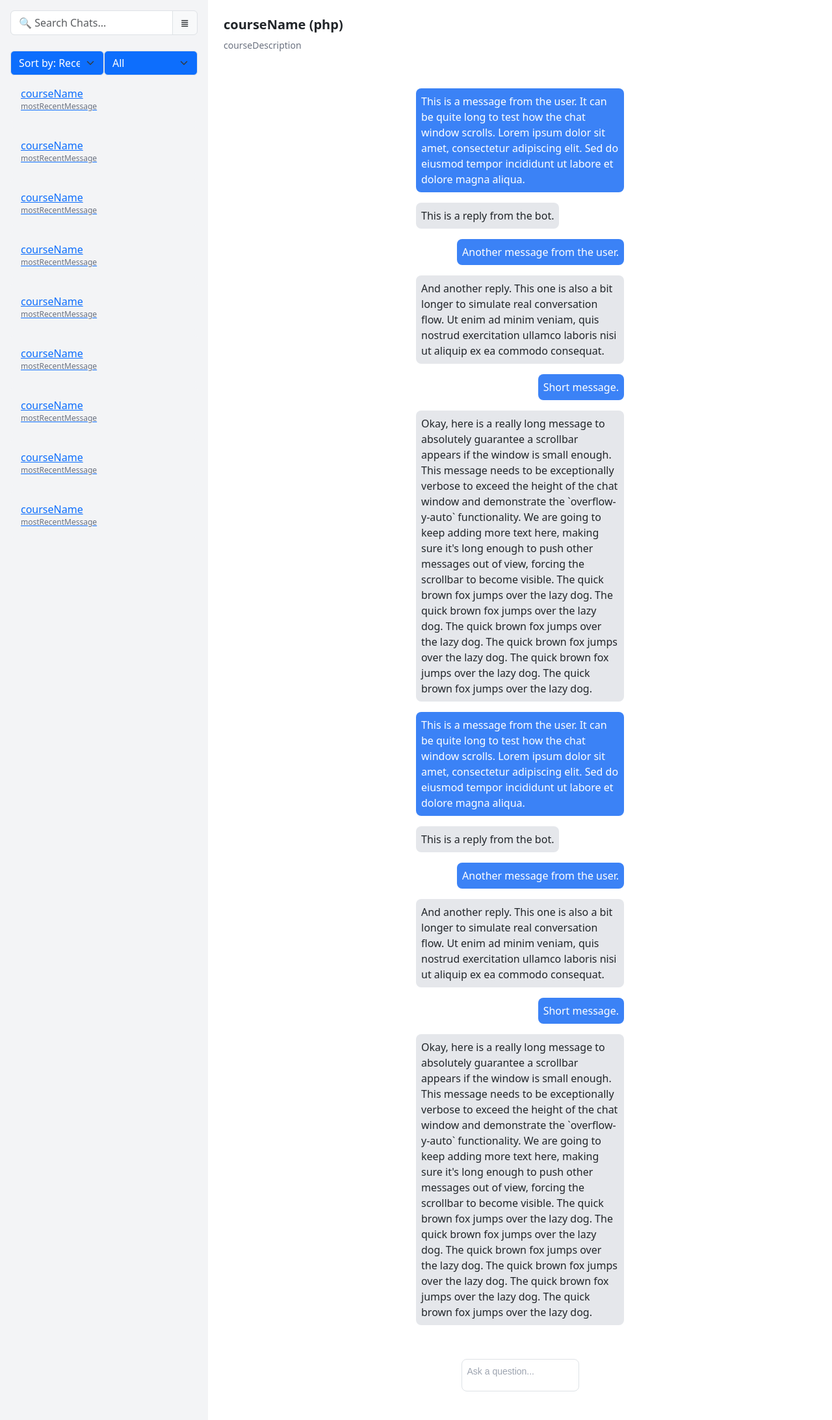
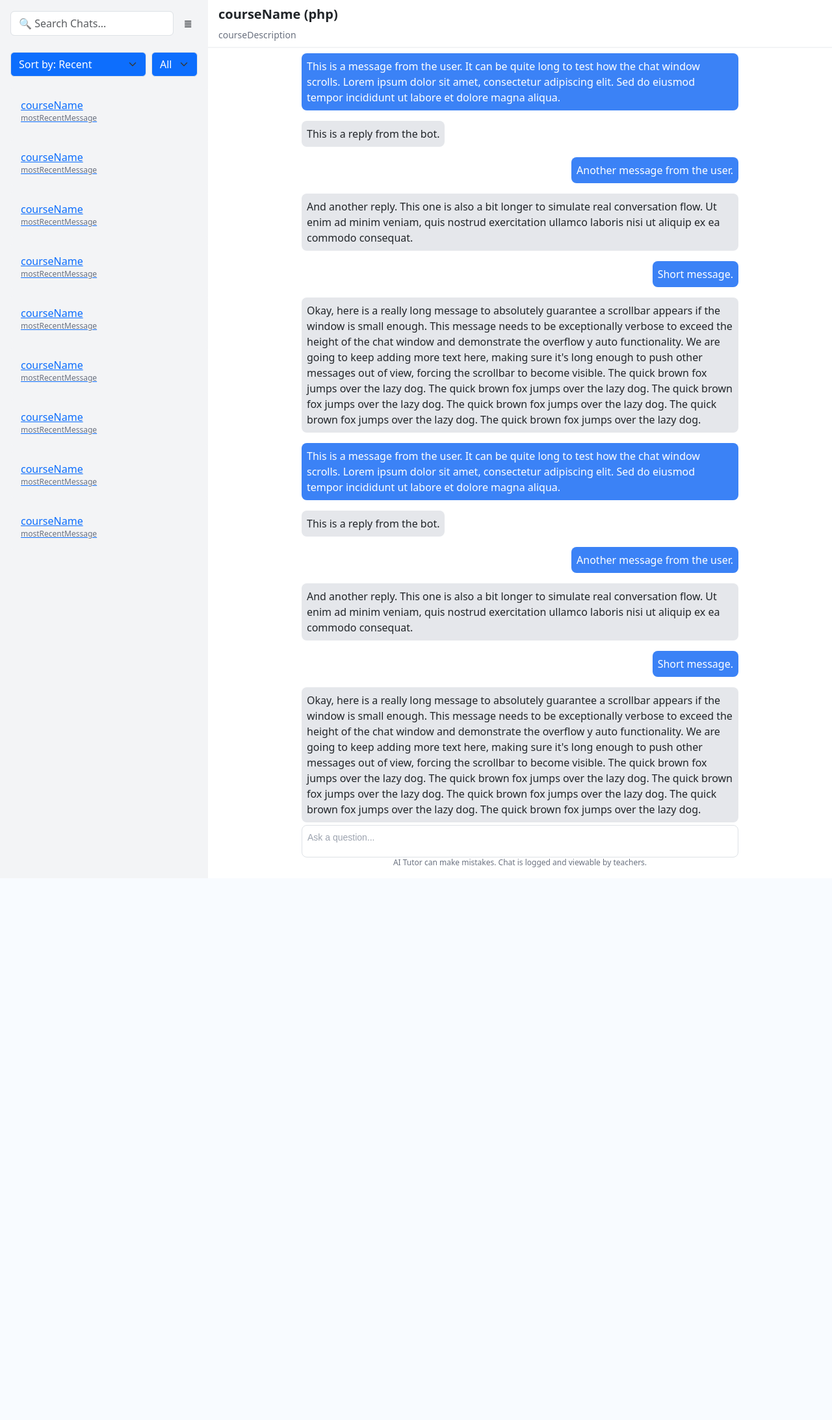
Before and after one commit to Etown-CS/JayWingAITutor, a Flask app: page /student in a window 1280 px wide. Shown: the part 56-2242 px from the top of the page at 65% size. After the commit the page ends 1391 px from the top, so only its background shows below. Run offline with Flask 3, Linux system fonts and the light colour scheme; parts of the project's set-up code (start-up, migrations or seed data) failed here and were passed over; some libraries are stand-ins or nearby versions.

Commit message:
skeleton structure for student page finished

```diff
--- a/static/student.css
+++ b/static/student.css
@@ -1,8 +1,7 @@
-/* In your ../static/student.css file */
 html, body {
     height: 100%;
-    margin: 0 !important; /* Use !important to override Bootstrap if needed */
-    padding: 0 !important; /* Use !important to override Bootstrap if needed */
+    margin: 0 !important;
+    padding: 0 !important;
     box-sizing: border-box;
 }
 
@@ -13,7 +12,7 @@ html, body {
 
 /* Ensure no default gaps from Bootstrap's grid system if used on body/main containers */
 .row, .container, .container-fluid {
-    --bs-gutter-x: 0; /* Bootstrap 5 gutter removal */
+    --bs-gutter-x: 0;
     --bs-gutter-y: 0;
     margin-right: 0;
     margin-left: 0;
@@ -21,6 +20,78 @@ html, body {
     padding-left: 0;
 }
 
+/* --- Core Layout Fixes --- */
+
+body {
+    display: flex;
+    flex-direction: column; /* Stacks header, content, and (potential) footer vertically */
+    height: 100vh; /* Ensures body takes full viewport height */
+}
+
+#header {
+    flex-shrink: 0; /* Prevents header from shrinking */
+}
+
+#my-content {
+    display: grid;
+    /* Define initial grid columns explicitly here, instead of relying on Tailwind's grid-cols-4 */
+    grid-template-columns: 1fr 3fr; /* Sidebar (1 part) and Chat (3 parts) */
+    flex-grow: 1; /* Allows #my-content to take up all available vertical space */
+    width: 100%; /* Ensures it spans the full width */
+    margin-top: 0; /* Remove any top margin that might be causing a gap */
+    overflow: hidden; /* Crucial for containing content and preventing unwanted scrollbars */
+}
+
+#sidebar {
+    /* Initial state, its width is managed by the grid-template-columns of #my-content */
+    flex-shrink: 0; /* Prevents sidebar from shrinking horizontally beyond its content */
+    height: 100%; /* Ensures sidebar fills its grid cell vertically */
+    overflow: hidden; /* Keep this to hide overflowing content when collapsed */
+}
+
+#chat-container {
+    /* This element will now naturally take the remaining 3fr (or 1fr when collapsed)
+       from #my-content's grid definition, so you don't need 'col-span-3' on it.
+    */
+    height: 100%; /* Ensure chat container fills its grid cell vertically */
+    overflow: hidden; /* Manages its own overflow for chat messages */
+}
+
+/* --- Collapsed States --- */
+
+#my-content.collapsed-sidebar {
+    /* When collapsed, set the grid to a fixed width for the sidebar and 1fr for chat */
+    grid-template-columns: 60px 1fr !important; /* Force sidebar to 60px */
+}
+
+#sidebar.collapsed {
+    /* This width is set to match the grid column for consistency */
+    width: 60px !important;
+}
+
+/* --- Hiding Sidebar Content --- */
+
+#sidebar.collapsed .sidebar-content-hide {
+    display: none !important; /* Force hide the elements */
+}
+
+/* --- Toggle Button Styling within Collapsed Sidebar --- */
+
+#sidebar #toggle-sidebar {
+    display: block !important;
+    margin-left: auto; /* Push button to the right, in conjunction with flexbox parent */
+    margin-right: auto; /* Center it within the small width */
+    padding-left: 0.5rem; /* Adjust internal padding if icon isn't centered */
+    padding-right: 0.5rem;
+}
+
+#sidebar.collapsed .px-3.pt-3.d-flex.align-items-center.w-full {
+    padding-left: 0; /* Remove horizontal padding from the button's parent div */
+    padding-right: 0;
+    justify-content: center; /* Center content (the button) in the collapsed state */
+}
+
+/* --- Existing Styles (keep as is) --- */
 textarea {
     resize: none;
     overflow: hidden;
@@ -82,41 +153,42 @@ textarea:focus {
 }
 
 .bg-blue-500 {
-    background-color: #3b82f6; /* Tailwind's bg-blue-500 */
+    background-color: #3b82f6;
 }
 
 .text-white {
-    color: #fff; /* Tailwind's text-white */
+    color: #fff;
 }
 
 .px-4 {
-    padding-left: 1rem; /* Tailwind's px-4 */
+    padding-left: 1rem;
     padding-right: 1rem;
 }
 
 .py-2 {
-    padding-top: 0.5rem; /* Tailwind's py-2 */
+    padding-top: 0.5rem;
     padding-bottom: 0.5rem;
 }
 
+/* Duplicate rounded-lg in original file, keeping for context but only one needed */
 .rounded-lg {
-    border-radius: 0.5rem; /* Tailwind's rounded-lg */
+    border-radius: 0.5rem;
 }
 
 .hover\:bg-blue-600:hover {
-    background-color: #2563eb; /* Tailwind's hover:bg-blue-600 */
+    background-color: #2563eb;
 }
 
 .focus\:outline-none:focus {
-    outline: none; /* Tailwind's focus:outline-none */
+    outline: none;
 }
 
 .focus\:ring-2:focus {
-        box-shadow: 0 0 0 2px rgba(96, 165, 250, 1);  /* Replicate focus ring.  Adjust color as needed */
+    box-shadow: 0 0 0 2px rgba(96, 165, 250, 1);
 }
 .focus\:ring-blue-500:focus {
-    --tw-ring-color: #3b82f6; /* Tailwind's focus ring color */
-        box-shadow: 0 0 0 3px rgba(59, 130, 246, 0.5); /* More complete focus shadow */
+    --tw-ring-color: #3b82f6;
+    box-shadow: 0 0 0 3px rgba(59, 130, 246, 0.5);
 }
 .mt-auto {
     margin-top: auto;
--- a/static/student.js
+++ b/static/student.js
@@ -80,7 +80,6 @@
 // WORKING: textarea expands with text when typed
 document.addEventListener('DOMContentLoaded', () => {
     const textarea = document.getElementById('student-question');
-    const submitButton = document.getElementById('submit-question');
     const form = document.forms.messageForm; // Or document.querySelector('form[name="messageForm"]');
 
     function autoResizeTextarea() {
@@ -106,3 +105,45 @@ document.addEventListener('DOMContentLoaded', () => {
         }
     });
 });
+
+// In your ../static/student.js file
+
+// Sidebar toggle button logic
+const sidebar = document.getElementById('sidebar');
+const toggleBtn = document.getElementById('toggle-sidebar');
+const content = document.getElementById('my-content');
+
+toggleBtn.addEventListener('click', () => {
+    sidebar.classList.toggle('collapsed');
+    content.classList.toggle('collapsed-sidebar');
+
+    // Optional: Change button text/icon for better UX
+    if (sidebar.classList.contains('collapsed')) {
+        toggleBtn.textContent = '☰'; // Icon for "expand"
+    } else {
+        toggleBtn.textContent = '≣'; // Icon for "collapse"
+    }
+});
+
+// Keep your existing textarea auto-resize logic.
+document.addEventListener('DOMContentLoaded', () => {
+    const textarea = document.getElementById('student-question');
+    const form = document.forms.messageForm;
+
+    function autoResizeTextarea() {
+        textarea.style.height = 'auto';
+        textarea.style.height = textarea.scrollHeight + 'px';
+    }
+
+    textarea.addEventListener('input', autoResizeTextarea);
+    autoResizeTextarea();
+
+    textarea.addEventListener('keydown', (event) => {
+        if (event.key === 'Enter' && !event.shiftKey) {
+            event.preventDefault();
+            form.submit();
+            textarea.value = '';
+            autoResizeTextarea();
+        }
+    });
+});
--- a/templates/student.html
+++ b/templates/student.html
@@ -14,70 +14,82 @@
     <!-- custom css -->
     <link rel="stylesheet" href="../static/student.css">
 </head>
-<body class="flex flex-col h-screen gap-0">
+<body class="flex flex-col h-screen gap-0 overflow-hidden">
     <header id="header" class="d-flex justify-content-center py-3 bg-primary text-white w-full mb-0">
         Student Page
     </header>
-    <div id="my-content" class="grid grid-cols-4 flex-grow w-full mt-0">
+    <div id="my-content" class="flex-grow w-full mt-0 overflow-hidden">
+
         <!-- Sidebar with chats list -->
-        <div id="sidebar" class="d-flex flex-column flex-shrink-0 p-3 bg-gray-100 min-h-0">
+        <div id="sidebar" class="d-flex flex-column flex-shrink-0 bg-gray-100 h-full overflow-hidden max-w-sm">
             <div class="flex justify-between items-center mb-4">
                 <!-- Chat Search Bar -->
-                <div class="input-group">
-                    <input type="text" class="form-control" placeholder="🔍 Search Chats..." aria-label="ChatSearch" aria-describedby="basic-addon1">
-                    <button type="button" class="input-group-text" id="collapse-sidebar">≣</button>
+                <div class="px-3 pt-3 d-flex align-items-center w-full">
+                    <input
+                        type="text"
+                        class="form-control flex-grow-1 me-2 sidebar-content-hide"
+                        placeholder="🔍 Search Chats..."
+                        aria-label="ChatSearch"
+                        aria-describedby="basic-addon1"
+                    >
+                    <button
+                        type="button"
+                        class="block p-2 rounded bg-gray-100 hover:bg-gray-200 active:bg-gray-300"
+                        id="toggle-sidebar"
+                        aria-label="Toggle Sidebar"
+                    >≣</button>
                 </div>
             </div>
 
             <!-- Sorts/Filters -->
-            <div class="btn-group">
-                <select class="form-select bg-primary text-white" id="sort-by-btn" name="sortBy">
+            <div class="d-flex gap-2 px-3 pb-3 sidebar-content-hide">
+                <select class="form-select bg-primary text-white w-75" id="sort-by-btn" name="sortBy">
                     <option value="coursesByRecent">Sort by: Recent</option>
                     <option value="coursesByDiscipline">Sort by: Discipline</option>
                 </select>
-                <select class="form-select bg-primary text-white" id="filter-by-btn" name="filterBy">
+                <select class="form-select bg-primary text-white w-25" id="filter-by-btn" name="filterBy">
                     <option value="allCourses">All</option>
                     <!-- List disciplines -->
                 </select>
             </div>
 
             <!-- List of existing chats -->
-            <div class="space-y-2 flex-grow overflow-y-auto">
+            <div class="space-y-2 flex-grow ps-3 pb-3 overflow-y-auto sidebar-content-hide">
                 <!-- TODO: implement with php -->
                 <div class="d-grid gap-2">
                     <a href="?chat_id=1" class="block p-3 rounded hover:bg-gray-200 bg-gray-100 message-container">
                         <div class="font-medium truncate">courseName</div>
                         <div class="text-xs text-gray-500 truncate">mostRecentMessage</div>
                     </a>
-                    <a href="?chat_id=2" class="block p-3 rounded hover:bg-gray-200 bg-gray-100 message-container">
+                    <a href="?chat_id=2" class="block p-3 rounded active:bg-gray-300 hover:bg-gray-200 bg-gray-100 message-container">
                         <div class="font-medium truncate">courseName</div>
                         <div class="text-xs text-gray-500 truncate">mostRecentMessage</div>
                     </a>
-                    <a href="?chat_id=3" class="block p-3 rounded hover:bg-gray-200 bg-gray-100 message-container">
+                    <a href="?chat_id=3" class="block p-3 rounded active:bg-gray-300 hover:bg-gray-200 bg-gray-100 message-container">
                         <div class="font-medium truncate">courseName</div>
                         <div class="text-xs text-gray-500 truncate">mostRecentMessage</div>
                     </a>
-                    <a href="?chat_id=4" class="block p-3 rounded hover:bg-gray-200 bg-gray-100 message-container">
+                    <a href="?chat_id=4" class="block p-3 rounded active:bg-gray-300 hover:bg-gray-200 bg-gray-100 message-container">
                         <div class="font-medium truncate">courseName</div>
                         <div class="text-xs text-gray-500 truncate">mostRecentMessage</div>
                     </a>
-                    <a href="?chat_id=5" class="block p-3 rounded hover:bg-gray-200 bg-gray-100 message-container">
+                    <a href="?chat_id=5" class="block p-3 rounded active:bg-gray-300 hover:bg-gray-200 bg-gray-100 message-container">
                         <div class="font-medium truncate">courseName</div>
                         <div class="text-xs text-gray-500 truncate">mostRecentMessage</div>
                     </a>
-                    <a href="?chat_id=6" class="block p-3 rounded hover:bg-gray-200 bg-gray-100 message-container">
+                    <a href="?chat_id=6" class="block p-3 rounded active:bg-gray-300 hover:bg-gray-200 bg-gray-100 message-container">
                         <div class="font-medium truncate">courseName</div>
                         <div class="text-xs text-gray-500 truncate">mostRecentMessage</div>
                     </a>
-                    <a href="?chat_id=7" class="block p-3 rounded hover:bg-gray-200 bg-gray-100 message-container">
+                    <a href="?chat_id=7" class="block p-3 rounded active:bg-gray-300 hover:bg-gray-200 bg-gray-100 message-container">
                         <div class="font-medium truncate">courseName</div>
                         <div class="text-xs text-gray-500 truncate">mostRecentMessage</div>
                     </a>
-                    <a href="?chat_id=8" class="block p-3 rounded hover:bg-gray-200 bg-gray-100 message-container">
+                    <a href="?chat_id=8" class="block p-3 rounded active:bg-gray-300 hover:bg-gray-200 bg-gray-100 message-container">
                         <div class="font-medium truncate">courseName</div>
                         <div class="text-xs text-gray-500 truncate">mostRecentMessage</div>
                     </a>
-                    <a href="?chat_id=9" class="block p-3 rounded hover:bg-gray-200 bg-gray-100 message-container">
+                    <a href="?chat_id=9" class="block p-3 rounded active:bg-gray-300 hover:bg-gray-200 bg-gray-100 message-container">
                         <div class="font-medium truncate">courseName</div>
                         <div class="text-xs text-gray-500 truncate">mostRecentMessage</div>
                     </a>
@@ -86,95 +98,98 @@
             </div>
         </div>
 
+
+
         <!-- Main chat area -->
-        <div id="chat-container" class="flex flex-col col-span-3 bg-white p-4 min-h-0">
+        <div id="chat-container" class="flex flex-col bg-white py-2 h-full overflow-hidden">
             <!-- Chat header -->
-            <div class="pb-4 mb-4 align-self-start">
+            <div class="align-self-start px-3 w-full border-b-2 border-gray-100">
                 <h2 class="text-xl font-bold">courseName (php)</h2>
-                <div class="text-sm text-gray-500">
-                    courseDescription
-                </div>
+                <div class="text-sm text-gray-500 pb-2">courseDescription</div>
             </div>
 
             <!-- Messages area -->
-            <div id="conversation" class="flex-1 overflow-y-auto mb-4 space-y-4">
+            <div id="conversation" class="flex-1 overflow-y-auto space-y-4 -mb-3 -mt-2 w-full">
                 <!-- Previous conversation will be loaded here -->
-                <div class="flex justify-end">
-                    <div class="bg-blue-500 text-white p-2 rounded-lg max-w-xs">
+                <div class="sm:px-3 md:px-12 lg:px-24 xl:px-36">
+                    <div class="flex justify-end py-2">
+                        <div class="bg-blue-500 text-white p-2 rounded-lg max-w-2xl">
                             This is a message from the user. It can be quite long to test how the chat window scrolls. Lorem ipsum dolor sit amet, consectetur adipiscing elit. Sed do eiusmod tempor incididunt ut labore et dolore magna aliqua.
                         </div>
                     </div>
-                <div class="flex justify-start">
-                    <div class="bg-gray-200 p-2 rounded-lg max-w-xs">
+                    <div class="flex justify-start py-2">
+                        <div class="bg-gray-200 p-2 rounded-lg max-w-2xl">
                             This is a reply from the bot.
                         </div>
                     </div>
-                <div class="flex justify-end">
-                    <div class="bg-blue-500 text-white p-2 rounded-lg max-w-xs">
+                    <div class="flex justify-end py-2">
+                        <div class="bg-blue-500 text-white p-2 rounded-lg max-w-2xl">
                             Another message from the user.
                         </div>
                     </div>
-                <div class="flex justify-start">
-                    <div class="bg-gray-200 p-2 rounded-lg max-w-xs">
+                    <div class="flex justify-start py-2">
+                        <div class="bg-gray-200 p-2 rounded-lg max-w-2xl">
                             And another reply. This one is also a bit longer to simulate real conversation flow. Ut enim ad minim veniam, quis nostrud exercitation ullamco laboris nisi ut aliquip ex ea commodo consequat.
                         </div>
                     </div>
-                <div class="flex justify-end">
-                    <div class="bg-blue-500 text-white p-2 rounded-lg max-w-xs">
+                    <div class="flex justify-end py-2">
+                        <div class="bg-blue-500 text-white p-2 rounded-lg max-w-2xl">
                             Short message.
                         </div>
                     </div>
-                <div class="flex justify-start">
-                    <div class="bg-gray-200 p-2 rounded-lg max-w-xs">
-                        Okay, here is a really long message to absolutely guarantee a scrollbar appears if the window is small enough. This message needs to be exceptionally verbose to exceed the height of the chat window and demonstrate the `overflow-y-auto` functionality. We are going to keep adding more text here, making sure it's long enough to push other messages out of view, forcing the scrollbar to become visible. The quick brown fox jumps over the lazy dog. The quick brown fox jumps over the lazy dog. The quick brown fox jumps over the lazy dog. The quick brown fox jumps over the lazy dog. The quick brown fox jumps over the lazy dog. The quick brown fox jumps over the lazy dog.
+                    <div class="flex justify-start py-2">
+                        <div class="bg-gray-200 p-2 rounded-lg max-w-2xl">
+                            Okay, here is a really long message to absolutely guarantee a scrollbar appears if the window is small enough. This message needs to be exceptionally verbose to exceed the height of the chat window and demonstrate the overflow y auto functionality. We are going to keep adding more text here, making sure it's long enough to push other messages out of view, forcing the scrollbar to become visible. The quick brown fox jumps over the lazy dog. The quick brown fox jumps over the lazy dog. The quick brown fox jumps over the lazy dog. The quick brown fox jumps over the lazy dog. The quick brown fox jumps over the lazy dog. The quick brown fox jumps over the lazy dog.
                         </div>
                     </div>
-                 <div class="flex justify-end">
-                    <div class="bg-blue-500 text-white p-2 rounded-lg max-w-xs">
+                    <div class="flex justify-end py-2">
+                        <div class="bg-blue-500 text-white p-2 rounded-lg max-w-2xl">
                             This is a message from the user. It can be quite long to test how the chat window scrolls. Lorem ipsum dolor sit amet, consectetur adipiscing elit. Sed do eiusmod tempor incididunt ut labore et dolore magna aliqua.
                         </div>
                     </div>
-                <div class="flex justify-start">
-                    <div class="bg-gray-200 p-2 rounded-lg max-w-xs">
+                    <div class="flex justify-start py-2">
+                        <div class="bg-gray-200 p-2 rounded-lg max-w-2xl">
                             This is a reply from the bot.
                         </div>
                     </div>
-                <div class="flex justify-end">
-                    <div class="bg-blue-500 text-white p-2 rounded-lg max-w-xs">
+                    <div class="flex justify-end py-2">
+                        <div class="bg-blue-500 text-white p-2 rounded-lg max-w-2xl">
                             Another message from the user.
                         </div>
                     </div>
-                <div class="flex justify-start">
-                    <div class="bg-gray-200 p-2 rounded-lg max-w-xs">
+                    <div class="flex justify-start py-2">
+                        <div class="bg-gray-200 p-2 rounded-lg max-w-2xl">
                             And another reply. This one is also a bit longer to simulate real conversation flow. Ut enim ad minim veniam, quis nostrud exercitation ullamco laboris nisi ut aliquip ex ea commodo consequat.
                         </div>
                     </div>
-                <div class="flex justify-end">
-                    <div class="bg-blue-500 text-white p-2 rounded-lg max-w-xs">
+                    <div class="flex justify-end py-2">
+                        <div class="bg-blue-500 text-white p-2 rounded-lg max-w-2xl">
                             Short message.
                         </div>
                     </div>
-                <div class="flex justify-start">
-                    <div class="bg-gray-200 p-2 rounded-lg max-w-xs">
-                        Okay, here is a really long message to absolutely guarantee a scrollbar appears if the window is small enough. This message needs to be exceptionally verbose to exceed the height of the chat window and demonstrate the `overflow-y-auto` functionality. We are going to keep adding more text here, making sure it's long enough to push other messages out of view, forcing the scrollbar to become visible. The quick brown fox jumps over the lazy dog. The quick brown fox jumps over the lazy dog. The quick brown fox jumps over the lazy dog. The quick brown fox jumps over the lazy dog. The quick brown fox jumps over the lazy dog. The quick brown fox jumps over the lazy dog.
+                    <div class="flex justify-start py-2">
+                        <div class="bg-gray-200 p-2 rounded-lg max-w-2xl">
+                            Okay, here is a really long message to absolutely guarantee a scrollbar appears if the window is small enough. This message needs to be exceptionally verbose to exceed the height of the chat window and demonstrate the overflow y auto functionality. We are going to keep adding more text here, making sure it's long enough to push other messages out of view, forcing the scrollbar to become visible. The quick brown fox jumps over the lazy dog. The quick brown fox jumps over the lazy dog. The quick brown fox jumps over the lazy dog. The quick brown fox jumps over the lazy dog. The quick brown fox jumps over the lazy dog. The quick brown fox jumps over the lazy dog.
+                        </div>
                     </div>
                 </div>
                 <!-- php? -->
             </div>
 
             <!-- Message input -->
-            <form method="POST" name="messageForm" class="mt-auto">
+            <form method="POST" name="messageForm" class="mt-auto w-full">
                 <!-- php -->
-                <div id="input-container" class="flex gap-2">
+                <div id="input-container" class="flex gap-2 sm:px-3 md:px-12 lg:px-24 xl:px-36">
                     <textarea
                         id="student-question"
                         name="message"
-                        class="flex-1 border rounded-lg p-2 focus:outline-none focus:ring-2 focus:ring-blue-500 break-words resize-none overflow-hidden max-h-96"
+                        class="flex-1 border rounded-lg p-2 m-0 focus:outline-none focus:ring-2 focus:ring-blue-500 break-words resize-none overflow-y-auto max-h-48"
                         placeholder="Ask a question..."
                         rows="1"
                         required
                     ></textarea>
                 </div>
+                <div class="text-xs text-center text-gray-500 pb-2">AI Tutor can make mistakes. Chat is logged and viewable by teachers.</div>
             </form>
             <!-- When no chats are currently opened: -->
             <!-- php -->
```
Lines whose indentation alone changed are shown as unchanged.
